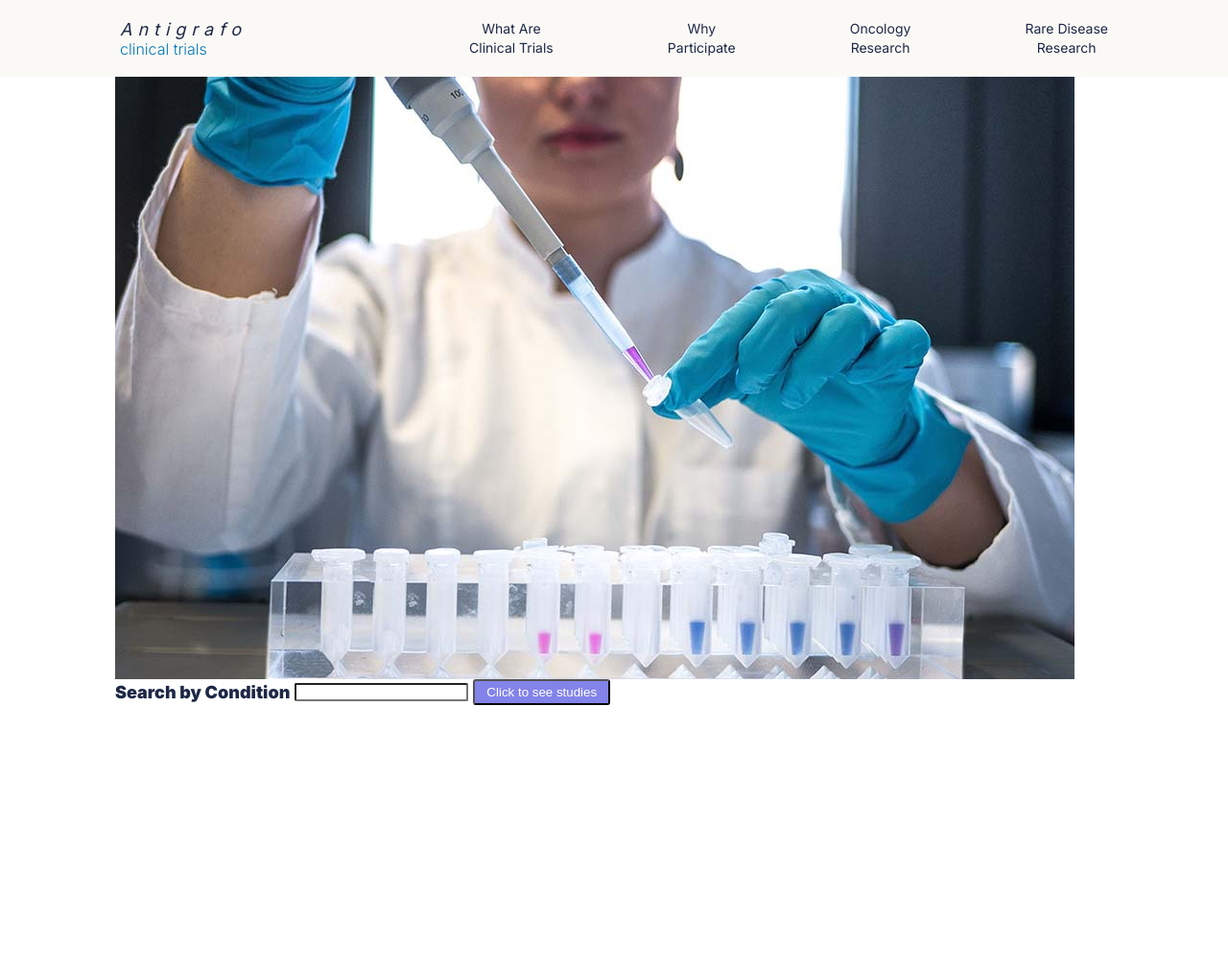
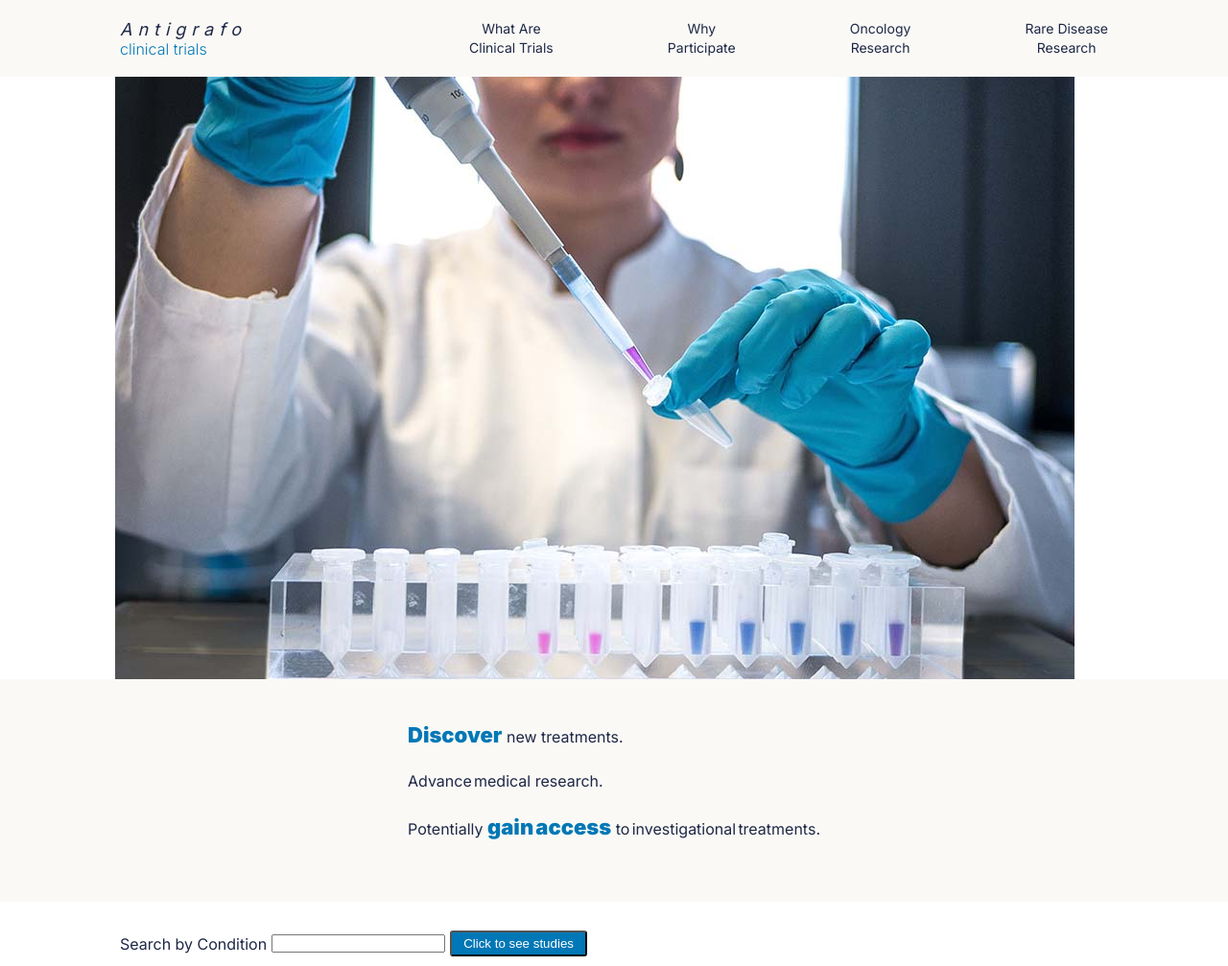
Before and after one commit to michaelpaulcuccia/clinicaltrialsgatsby, a Gatsby site in the folder client/: page / in a window 1280 px wide. Shown: the whole page at 96% size. Before the commit the page ends 800 px from the top, so only its background shows below. Built offline with nearby package versions, Linux system fonts and the light colour scheme; Gatsby itself is replaced by a stand-in of ours.

Commit message:
updates introbanner and other items

```diff
--- a/client/src/components/Container.jsx
+++ b/client/src/components/Container.jsx
@@ -1,8 +1,9 @@
 import React from 'react';
 import styled from 'styled-components';
+import { maxWidth } from '../constants';
 
 const Root = styled.div`
-  max-width: 1040px;
+  max-width: ${maxWidth};
   margin-left: auto;
   margin-right: auto;
 `;
--- a/client/src/components/Hero.jsx
+++ b/client/src/components/Hero.jsx
@@ -4,8 +4,9 @@ import { breakpoints } from '../constants';
 import { StaticImage } from "gatsby-plugin-image";
 
 const Root = styled.div`
+  margin: 0 auto;
     @media (max-width: ${breakpoints.navBarMobileBreak}) {
-        padding: 0 5px;
+      padding: 0 5px;
     }
 `;
 
--- /dev/null
+++ b/client/src/components/IntroBanner.jsx
@@ -0,0 +1,37 @@
+import React from 'react';
+import styled from 'styled-components';
+import { colors } from '../constants';
+
+const Wrapper = styled.div`
+    width: 100vw;
+    background-color: ${colors.offWhite};
+`;
+
+const Root = styled.div`
+  display: flex;
+  justify-content: center;
+  background-color: ${colors.offWhite};
+  padding-top: 40px;
+  padding-bottom: 60px;
+  max-width: 1040px;
+  margin: 0 auto;
+`;
+
+const StyledText = styled.span`
+  font-weight: bold;
+  color: ${colors.lightBlue};
+  font-size: 22px;
+  line-height: 2.25rem;
+`;
+
+export default function IntroBanner() {
+  return (
+    <Wrapper>
+        <Root>
+            <div>
+                <StyledText>Discover</StyledText> new treatments.  <br/><br/>Advance medical research. <br/><br/>Potentially <StyledText>gain access</StyledText> to investigational treatments.
+            </div>
+        </Root>
+    </Wrapper>
+  )
+}
--- a/client/src/components/StudiesByConditionForm.jsx
+++ b/client/src/components/StudiesByConditionForm.jsx
@@ -1,24 +1,21 @@
 import React, { useState } from 'react';
 import styled from 'styled-components';
 import Container from './Container';
-import StudyText from './StudyText';
 import { getStudiesByCondition } from '../lib/dataFetching';
 
 const Box = styled.div`
 
   display: flex;
   align-items: center;
+  padding-top: 30px;
   padding-bottom: 10px;
 
   label {
-    font-size: 18px;
-    line-height: 20px;
-    font-weight: 600;
     padding-right: 5px;
+    padding-left: 5px;
   }
 
   input {
-    border-radius: 2px;
     margin-right: 5px;
   }
 `;
@@ -57,7 +54,7 @@ export default function StudiesByConditionForm() {
       {
         showStudies &&
         conditionStudies.map((items, i) => (
-          <StudyText key={i}>{items.BriefTitle} <a target='_blank' rel="noreferrer" href={`https://classic.clinicaltrials.gov/ct2/show/${items.NCTId}`}>{items.NCTId}</a></StudyText>
+          <div key={i}>{items.BriefTitle} <a target='_blank' rel="noreferrer" href={`https://classic.clinicaltrials.gov/ct2/show/${items.NCTId}`}>{items.NCTId}</a></div>
         ))
       }
       {
--- a/client/src/components/StudyText.jsx
+++ /dev/null
@@ -1,20 +0,0 @@
-import React from 'react';
-import styled from 'styled-components';
-
-const Root = styled.div`
-    font-size: 18px;
-    padding: 8px 0px;
-
-    a {
-        color: inherit;
-        text-decoration: none;
-        font-style: italic;
-        cursor: pointer;
-    }
-`;
-
-export default function StudyText({children}) {
-  return (
-    <Root>{children}</Root>
-  )
-}
--- a/client/src/constants/index.js
+++ b/client/src/constants/index.js
@@ -1,3 +1,10 @@
 export const breakpoints = {
     navBarMobileBreak: '900px'
 }
+
+export const maxWidth = '1040px';
+
+export const colors = {
+    offWhite: '#FAF9F6',
+    lightBlue: '#0077b6'
+}
--- a/client/src/layout/DefaultLayout.jsx
+++ b/client/src/layout/DefaultLayout.jsx
@@ -1,14 +1,13 @@
 import React from 'react';
-import Container from '../components/Container';
 import Nav from './Nav';
 
 export default function DefaultLayout({children}) {
   return (
     <>
       <Nav/>
-        <Container>
+        <div>
         {children}
-      </Container>
+      </div>
     </>
 
   )
--- a/client/src/layout/Nav.jsx
+++ b/client/src/layout/Nav.jsx
@@ -1,17 +1,17 @@
 import React, { useState } from 'react';
 import { StaticImage } from "gatsby-plugin-image";
 import styled from 'styled-components';
-import { breakpoints } from '../constants';
+import { breakpoints, maxWidth, colors } from '../constants';
 
 const Wrapper = styled.div`
     width: 100vw;
-    background-color: #FAF9F6;
+    background-color: ${colors.offWhite};
 `;
 
 const Root = styled.div`
-    max-width: 1040px;
+    max-width: ${maxWidth};
     margin: 0 auto;
-    background-color: #FAF9F6;
+    background-color: ${colors.offWhite};
     height: 80px;
     display: flex;
     align-items: center;
@@ -63,7 +63,7 @@ const LeftNavItem = styled.div`
 
     .bottom {
         font-weight: 300;
-        color: #0077b6;
+        color: ${colors.lightBlue};
     }
 `;
 
@@ -83,6 +83,7 @@ const OverlayMenu = styled.div`
         flex-direction: column;
         align-items: center;
         padding-top: 30px;
+        z-index: 1;
 
         .navItems {
             -webkit-font-smoothing: antialiased;
--- a/client/src/pages/index.jsx
+++ b/client/src/pages/index.jsx
@@ -1,15 +1,20 @@
 import React from 'react';
 import '../styles/main.css'
 import DefaultLayout from '../layout/DefaultLayout';
+import Container from '../components/Container';
 import StudiesByConditionForm from '../components/StudiesByConditionForm';
 import Hero from '../components/Hero';
+import IntroBanner from '../components/IntroBanner';
 
 export default function index() {
 
   return (
     <>
       <DefaultLayout>
-        <Hero />
+        <Container>
+          <Hero />
+        </Container>
+        <IntroBanner />
         <StudiesByConditionForm />
       </DefaultLayout>
     </>
--- a/client/src/styles/main.css
+++ b/client/src/styles/main.css
@@ -12,7 +12,7 @@ html {
 }
 
 .button-one {
-    background-color: #8383e9;
+    background-color: #0077b6;
     color: white;
     padding: 4px 12px;
     border-radius: 3px;
```
